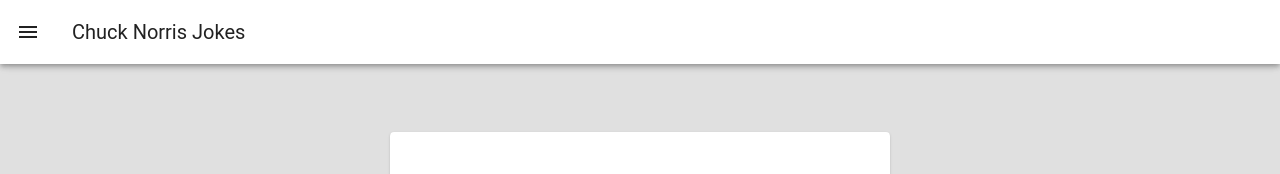
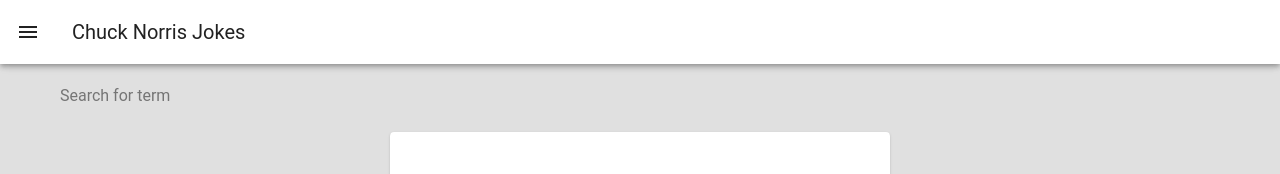
Before and after one commit to nagovoni/Wireframe-master, a Vue app: page /favorites in a window 1280 px wide. Shown: the top 174 px of the page. Built offline with nearby package versions, Linux system fonts and the light colour scheme.

Commit message:
input search estilizado

```diff
--- a/src/pages/favorites.vue
+++ b/src/pages/favorites.vue
@@ -1,11 +1,11 @@
 <template>
   <v-container>
-     <v-row>
-        <v-col>
-         <input v-model= "search" type="text" name="search" id="search">
-        </v-col>
-      </v-row>
-      <v-row>
+       <v-row>
+         <v-col>
+          <input v-model= "search" type="text" name="search" id="search" placeholder="Search for term">
+         </v-col>
+       </v-row>
+       <v-row>
         <v-col>
           <v-card class="mx-auto" max-width="500" hover>
             <v-card-text>
```
